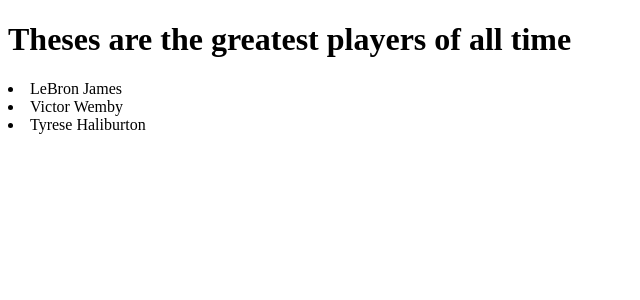
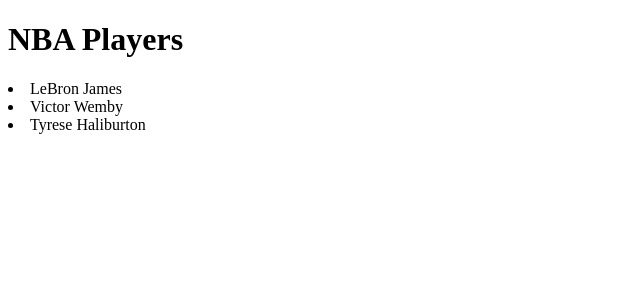
Before and after one commit to SKIConcepcion/kainthereya, a React app in the folder frontend/: page / in a window 1280 px wide. Shown: the top 300 px of the page, without its empty margins (0-640 px from the left). Built offline with nearby package versions, Linux system fonts and the light colour scheme; the HTML template or start-up script is replaced by a standard one.

Commit message:
feat: add props

```diff
--- a/frontend/src/App.tsx
+++ b/frontend/src/App.tsx
@@ -2,12 +2,12 @@
 import Message from "./Message";
 
 function App() {
-  const name = "Sean";
+  let players = ["LeBron James", "Victor Wemby", "Tyrese Haliburton"]
 
   return (
     <>
-      <Message />
-      <ListGroup />
+      <Message heading={"NBA Players"}/>
+      <ListGroup players={players}/>
     </>
   );
 }
--- a/frontend/src/ListGroup.tsx
+++ b/frontend/src/ListGroup.tsx
@@ -1,7 +1,10 @@
 import { useState, type SetStateAction } from "react";
 
-function ListGroup() {
-    let players = ["LeBron James", "Victor Wemby", "Tyrese Haliburton"]
+interface Props {
+    players: string[];
+}
+
+function ListGroup({players}: Props) {
 
     const [selectedIndex, setSelectedIndex] = useState(-1);
     const handleBtnClick = (index: SetStateAction<number>) => {
--- a/frontend/src/Message.tsx
+++ b/frontend/src/Message.tsx
@@ -1,7 +1,12 @@
-function Message() {
+
+interface Props {
+    heading: string;
+}
+
+function Message({heading}: Props) {
     return (
         <>
-            <h1> Theses are the greatest players of all time </h1>
+            <h1> {heading} </h1>
         </>
     );
 }
```
